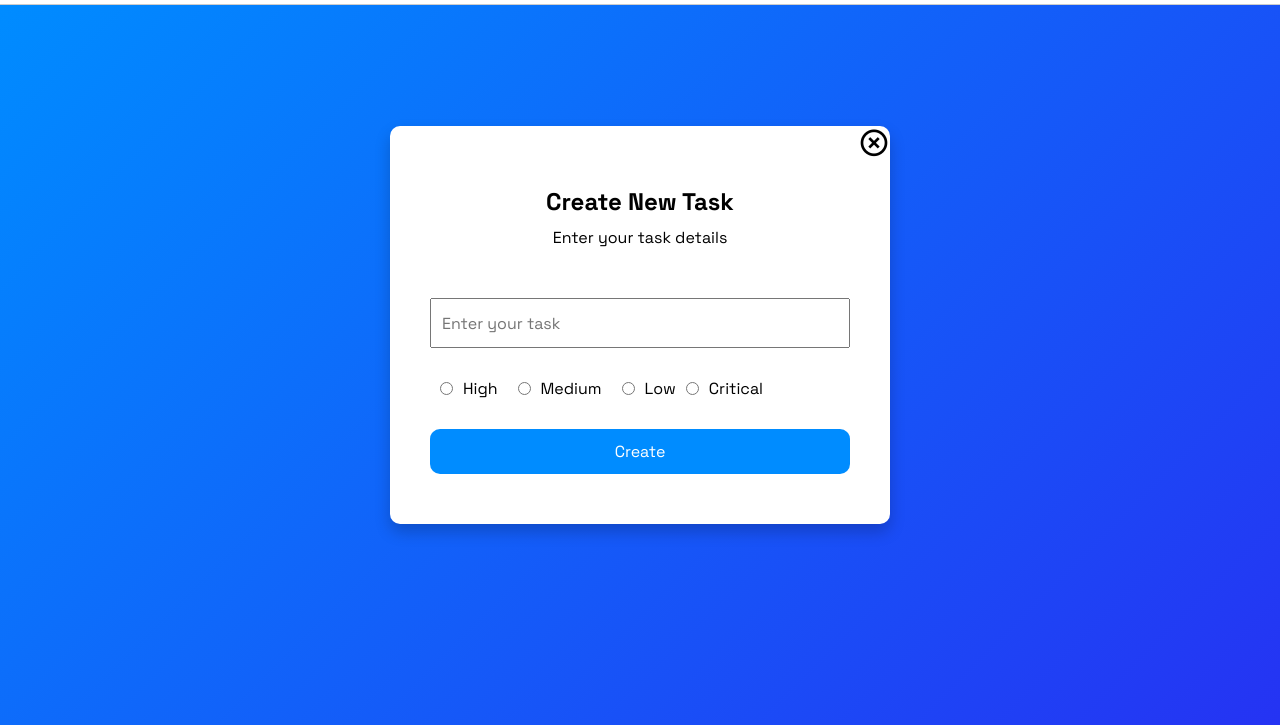
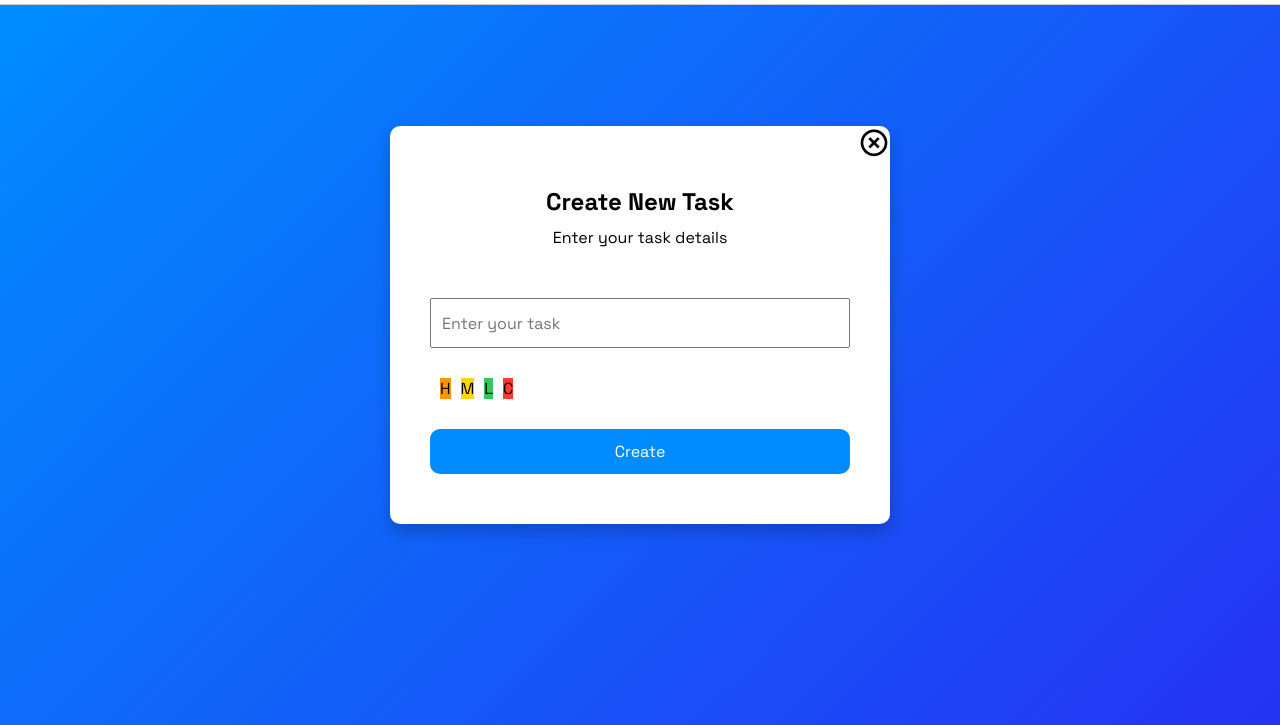
Before and after one commit to developermickey/Projects, a plain HTML site: page index.html in a window 1280 px wide. Both pictures are taken after a click on the button "Add Task". Shown: the part 75-800 px from the top of the page. Drawn offline with nearby package versions, Linux system fonts and the light colour scheme.

Commit message:
code added

```diff
--- a/index.html
+++ b/index.html
@@ -64,14 +64,23 @@
                     </div>
 
                     <div class="top">
-                        <input type="radio" id="high" name="color" value="high">
-                        <label for="high">High</label><br>
-                        <input type="radio" id="medium" name="color" value="Medium">
-                        <label for="medium">Medium</label><br>
-                        <input type="radio" id="low" name="color" value="low">
-                        <label for="low">Low</label>
-                        <input type="radio" id="critical" name="color" value="critical">
-                        <label for="critical">Critical</label>
+
+                        <div class="red priorityColor">
+                            <span>H</span>
+                        </div>
+
+                         <div class="orange priorityColor">
+                            <span>M</span>
+                        </div>
+
+                         <div class="blue priorityColor">
+                            <span>L</span>
+                        </div>
+
+                         <div class="yellow priorityColor">
+                            <span>C</span>
+                        </div>
+
                     </div>
                     <button class="model-btn">Create</button>
                 </form>
```
